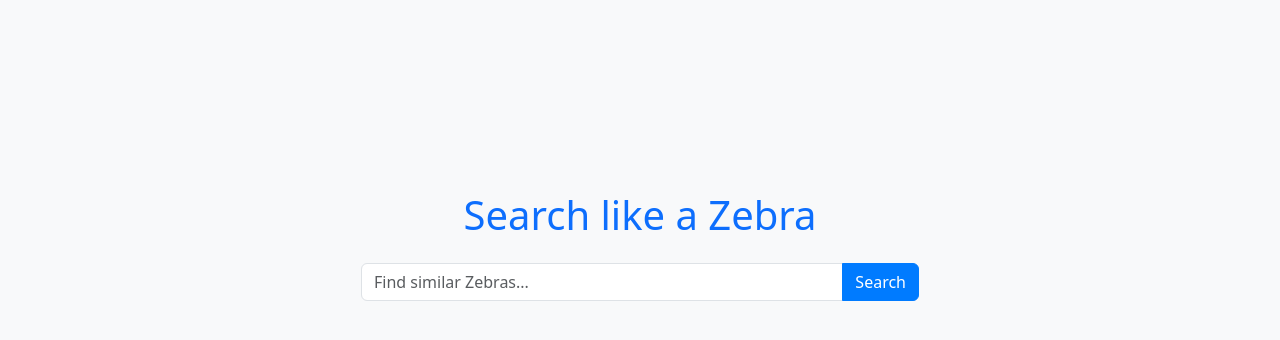
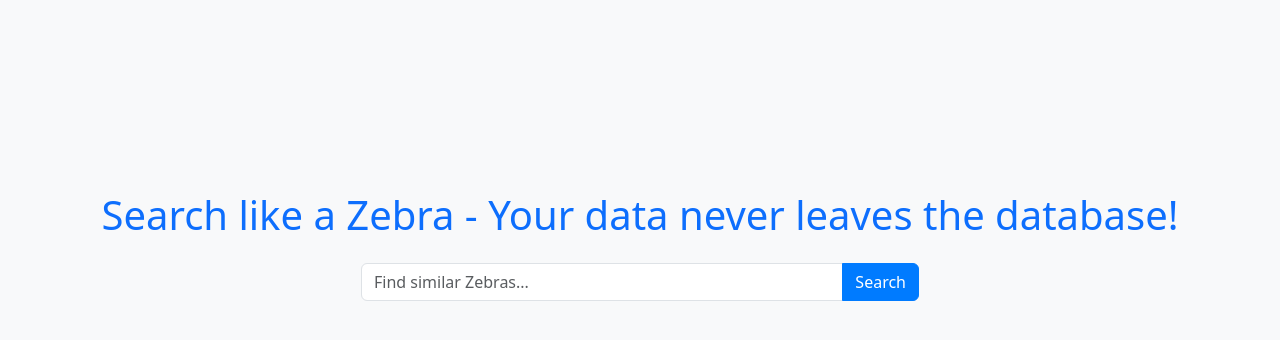
Before and after one commit to klazarz/23ai-with-ai, a Flask app: page / in a window 1280 px wide. Shown: the part 154-494 px from the top of the page. Run offline with Flask 3, Linux system fonts and the light colour scheme; data that the repository does not hold is empty.

Commit message:
Update index.html

```diff
--- a/simidemo/templates/index.html
+++ b/simidemo/templates/index.html
@@ -54,7 +54,7 @@
 <body>
     <div class="container">
         <div class="search-container">
-            <h1 class="mb-4 text-primary">Search like a Zebra</h1>
+            <h1 class="mb-4 text-primary">Search like a Zebra - Your data never leaves the database!</h1>
             <form method="POST" class="w-50">
                 <div class="input-group">
                     <input type="text" name="search" class="form-control" placeholder="Find similar Zebras..."
```
